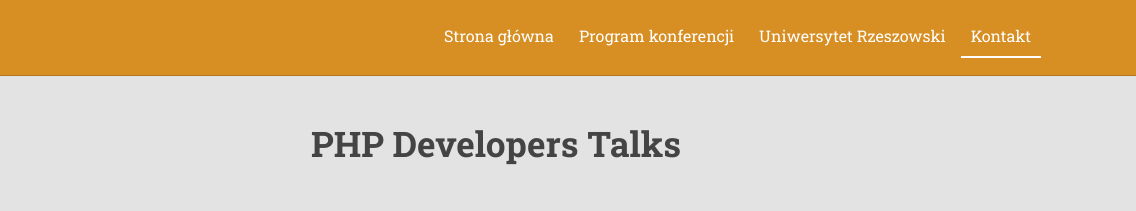
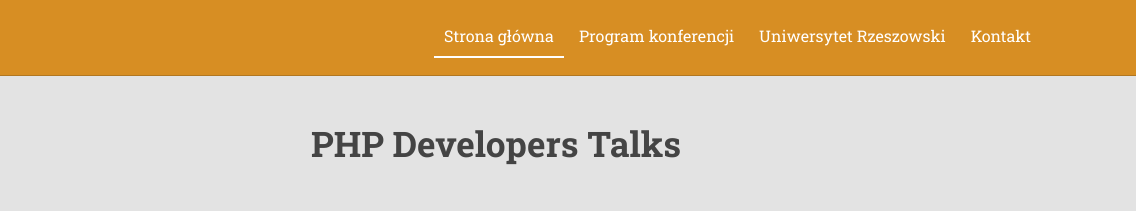
Before and after one commit to FilipRebizant/Konferencja, a website: page dist/index.html in a window 1280 px wide. Shown: the top 211 px of the page, 144-1280 px from the left. Drawn offline with Linux system fonts and the light colour scheme.

Commit message:
menu fix

```diff
--- a/dist/index.html
+++ b/dist/index.html
@@ -23,10 +23,10 @@
                 </div>
             </div>
             <ul class="main__nav">
-                <li class="main__nav-list_item"><a href="index.html" class="main__nav-link">Strona główna</a></li>
+                <li class="main__nav-list_item"><a href="index.html" class="main__nav-link link-active">Strona główna</a></li>
                 <li class="main__nav-list_item"><a href="program.html" class="main__nav-link">Program konferencji</a></li>
                 <li class="main__nav-list_item"><a href="http://www.ur.edu.pl/" target="_blank" class="main__nav-link">Uniwersytet Rzeszowski</a></li>
-                <li class="main__nav-list_item"><a href="kontakt.html" class="main__nav-link link-active">Kontakt</a></li>
+                <li class="main__nav-list_item"><a href="kontakt.html" class="main__nav-link">Kontakt</a></li>
             </ul>
         </nav>
     </header>
```
Also changed, not shown: dist/program.html (+2 -2 lines).
